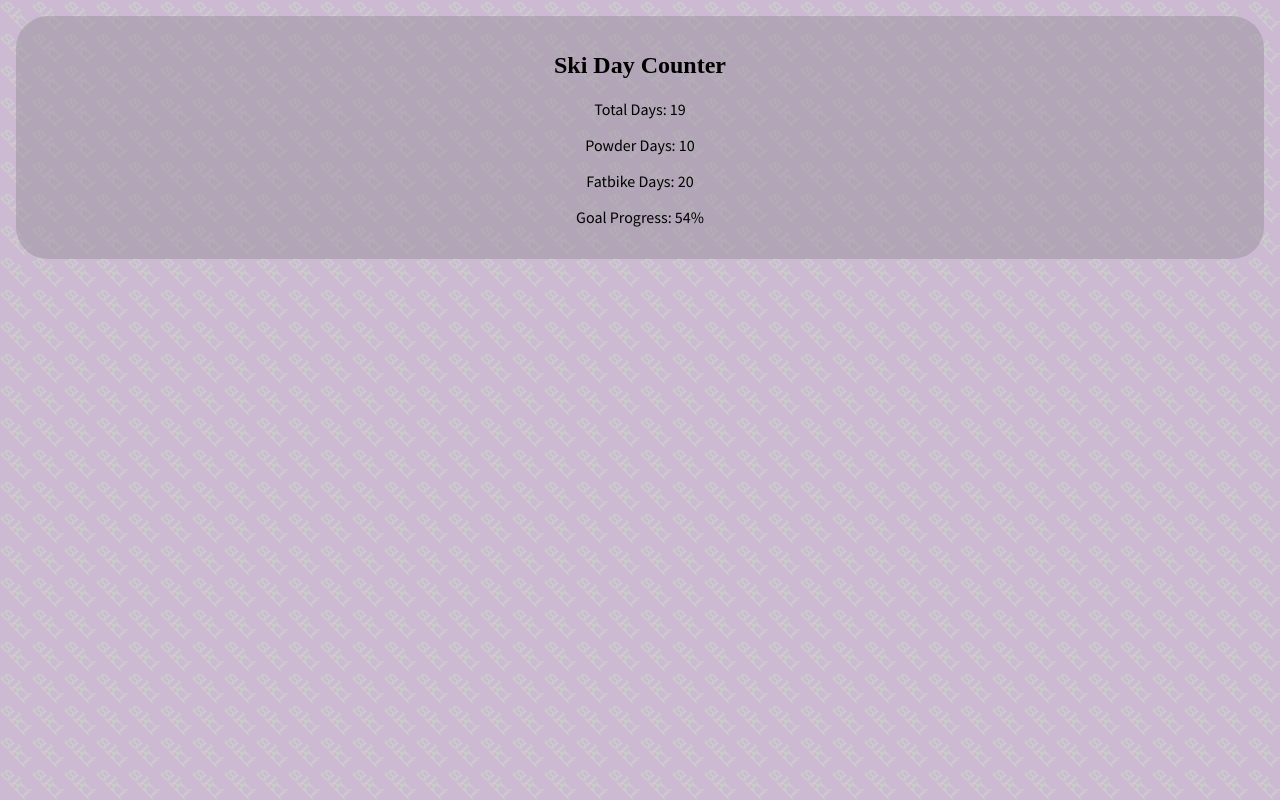
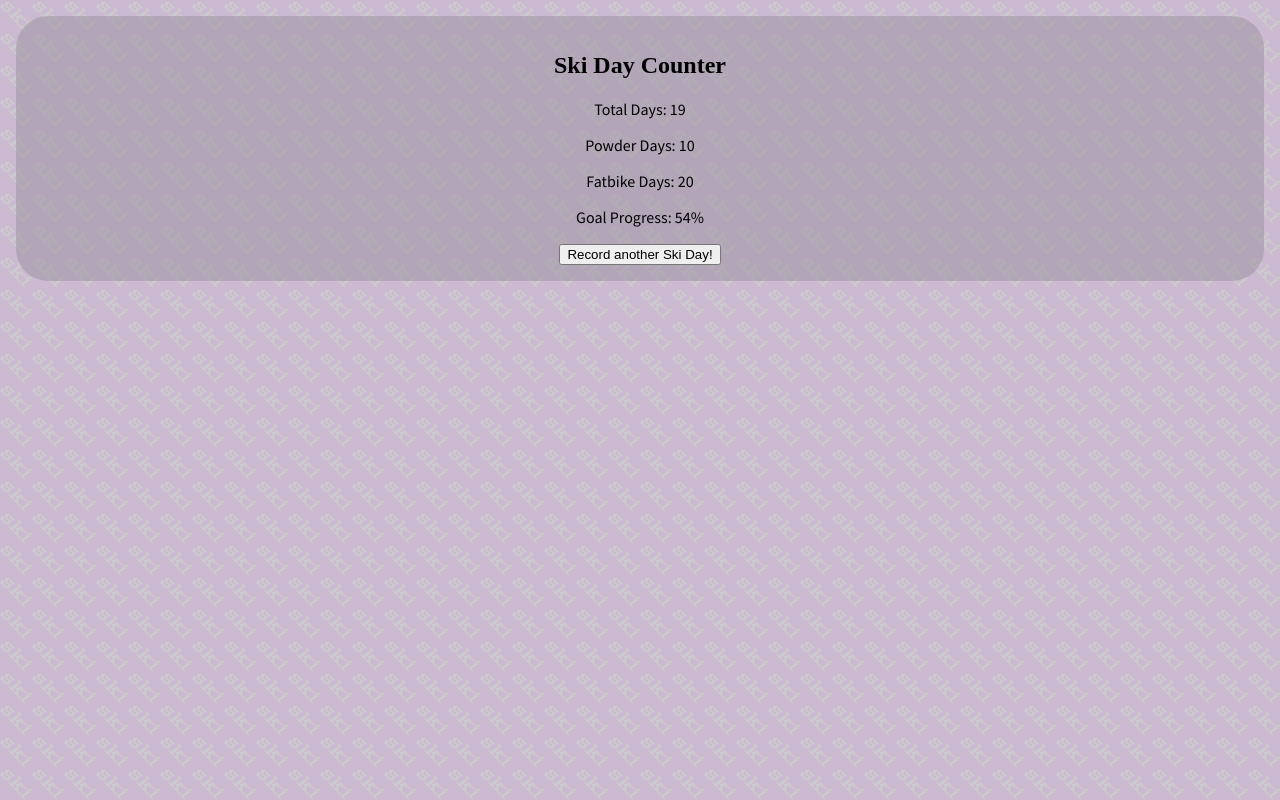
Before and after one commit to karenkepner/skidays, a React (Create React App) app: page / in a window 1280 px wide. Built offline with nearby package versions, Linux system fonts and the light colour scheme; a web font is replaced by a local one.

Commit message:
Add button for increasing day count

```diff
--- a/src/index.js
+++ b/src/index.js
@@ -5,13 +5,18 @@ import App from './App';
 
 // import * as serviceWorker from './serviceWorker';
 
-ReactDOM.render(<App />, document.getElementById('root'));
 
 let skiData = {
   total: 19,
   powder: 10,
   fatbiking: 20,
   goal: 35
+}
+
+class AddDayButton extends React.Component {
+  render() {
+    return (<button id="addDayButton">Record another Ski Day!</button>)
+  }
 }
 
 class SkiDayCounter extends React.Component {
@@ -38,6 +43,7 @@ class SkiDayCounter extends React.Component {
         <div>
           <p>Goal Progress: {this.calcGoalProgress(this.props.total, this.props.goal)}</p>
         </div>
+        <AddDayButton />
       </section>
     )
   }
```
